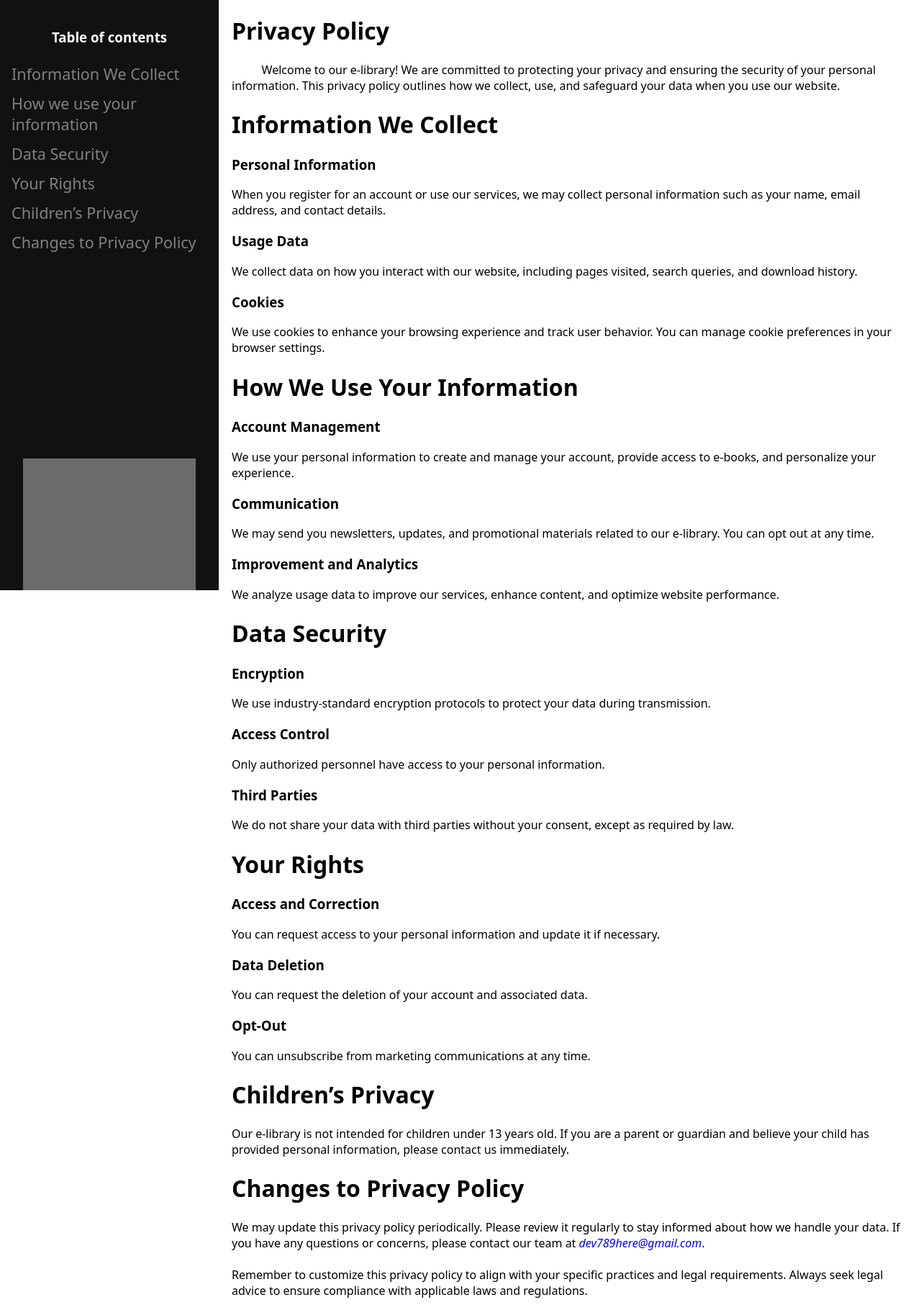
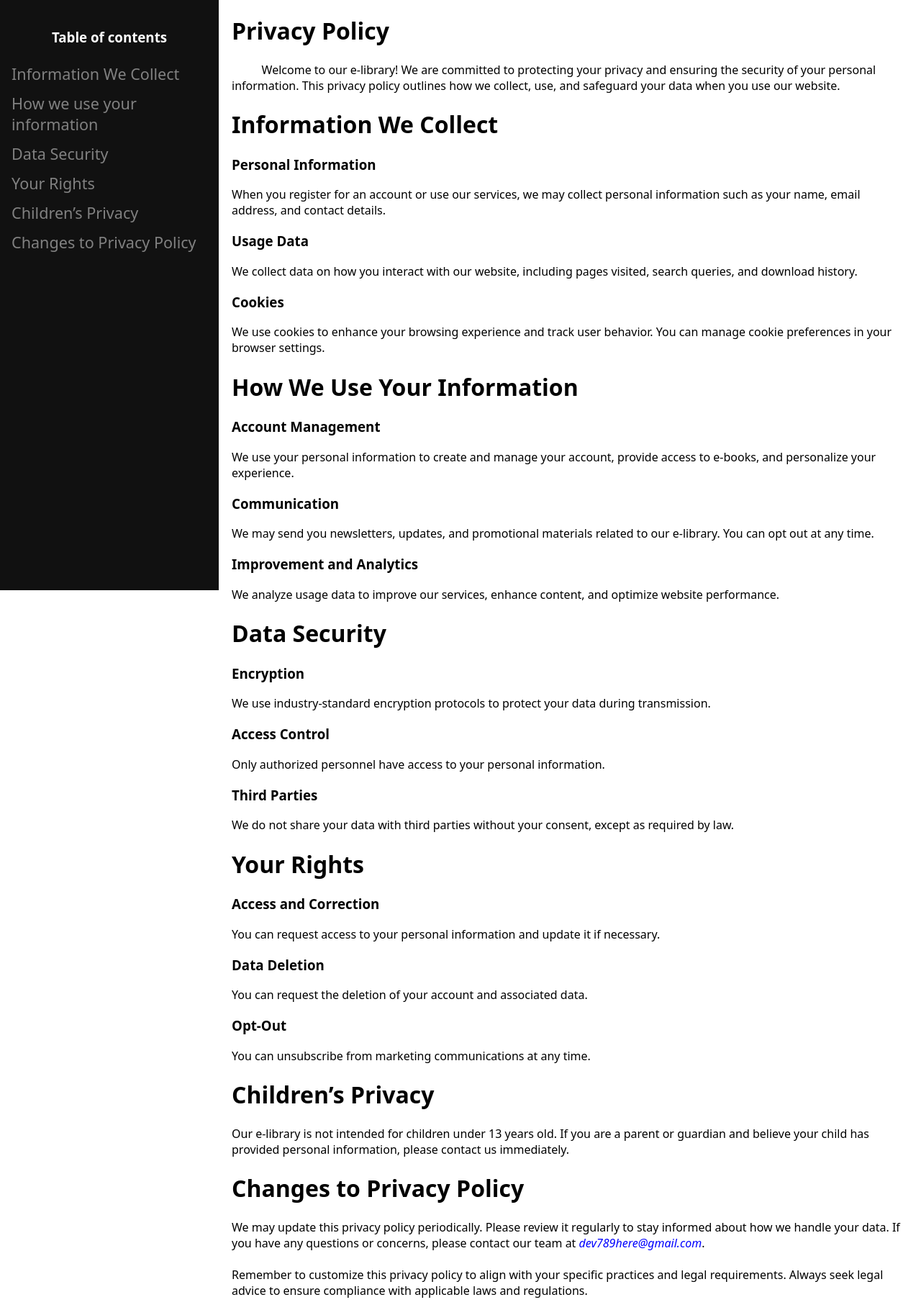
Before and after one commit to kunurudra41/eLibrary, a PHP site: page /privacy.html in a window 1280 px wide. Shown: the whole page at 72% size. Run offline with PHP 8.4, Linux system fonts and the light colour scheme; grey boxes are pictures that could not be loaded.

Commit message:
modifications in privacy page

```diff
--- a/css/privacy.css
+++ b/css/privacy.css
@@ -15,13 +15,6 @@ body{
     background-color: #111; /* Black */
     overflow-x: hidden; /* Disable horizontal scroll */
     padding-top: 20px;
-  }
-  img{
-    width: 30vmin;
-    height: 30vmin;
-    margin-top: 35vh;
-    filter: invert();
-    mix-blend-mode: screen;
   }
 
   /* The navigation menu links */
--- a/privacy.html
+++ b/privacy.html
@@ -47,7 +47,6 @@
 
     <a class="navitem" href="#phrase1">Children’s Privacy</a>
     <a class="navitem" href="#phrase2">Changes to Privacy Policy</a>
-    <img src="https://lordicon.com/icons/wired/outline/966-privacy-policy.gif" alt="privacy">
   </center></div>
 
   <!-- Page content -->
```
